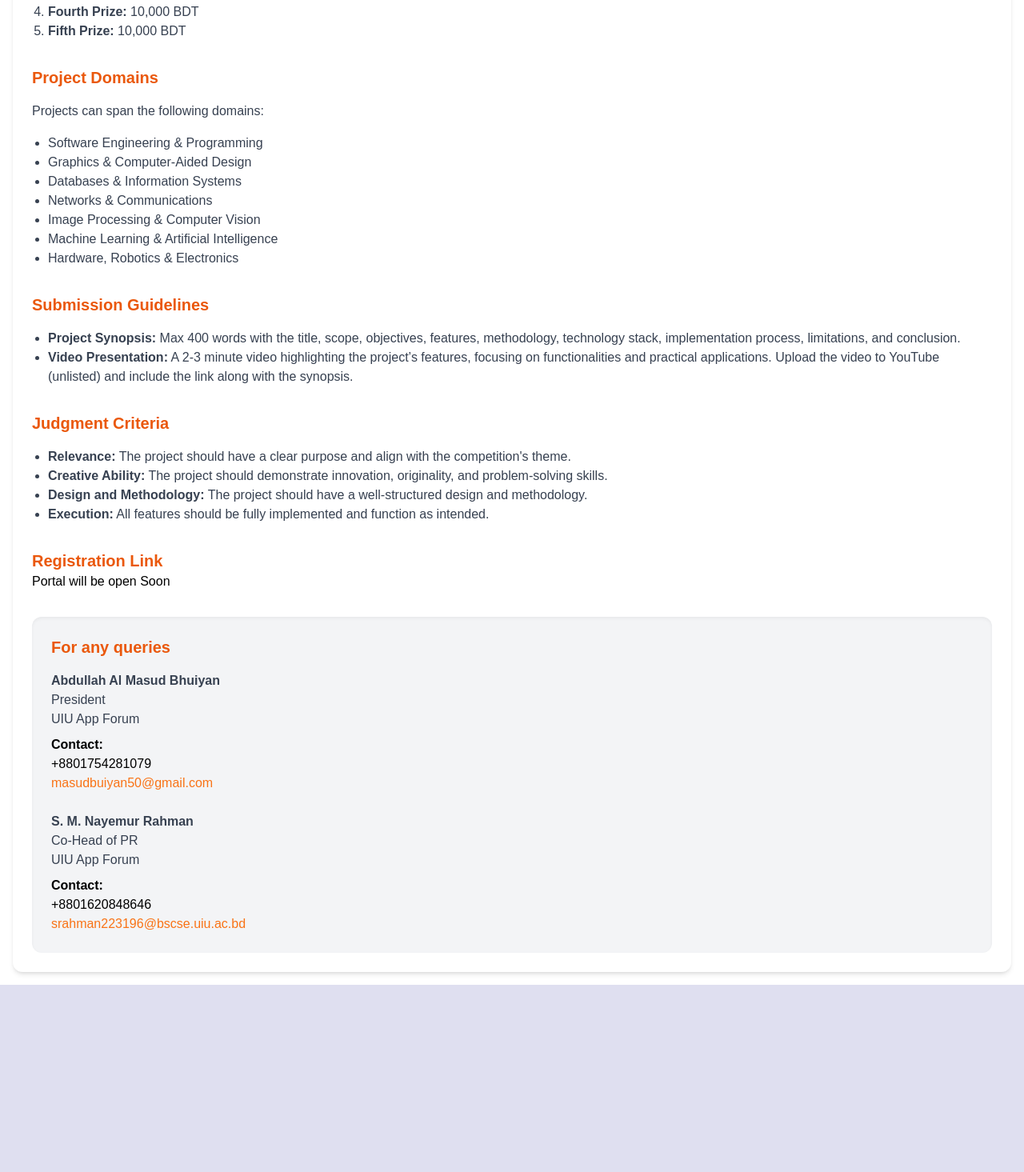
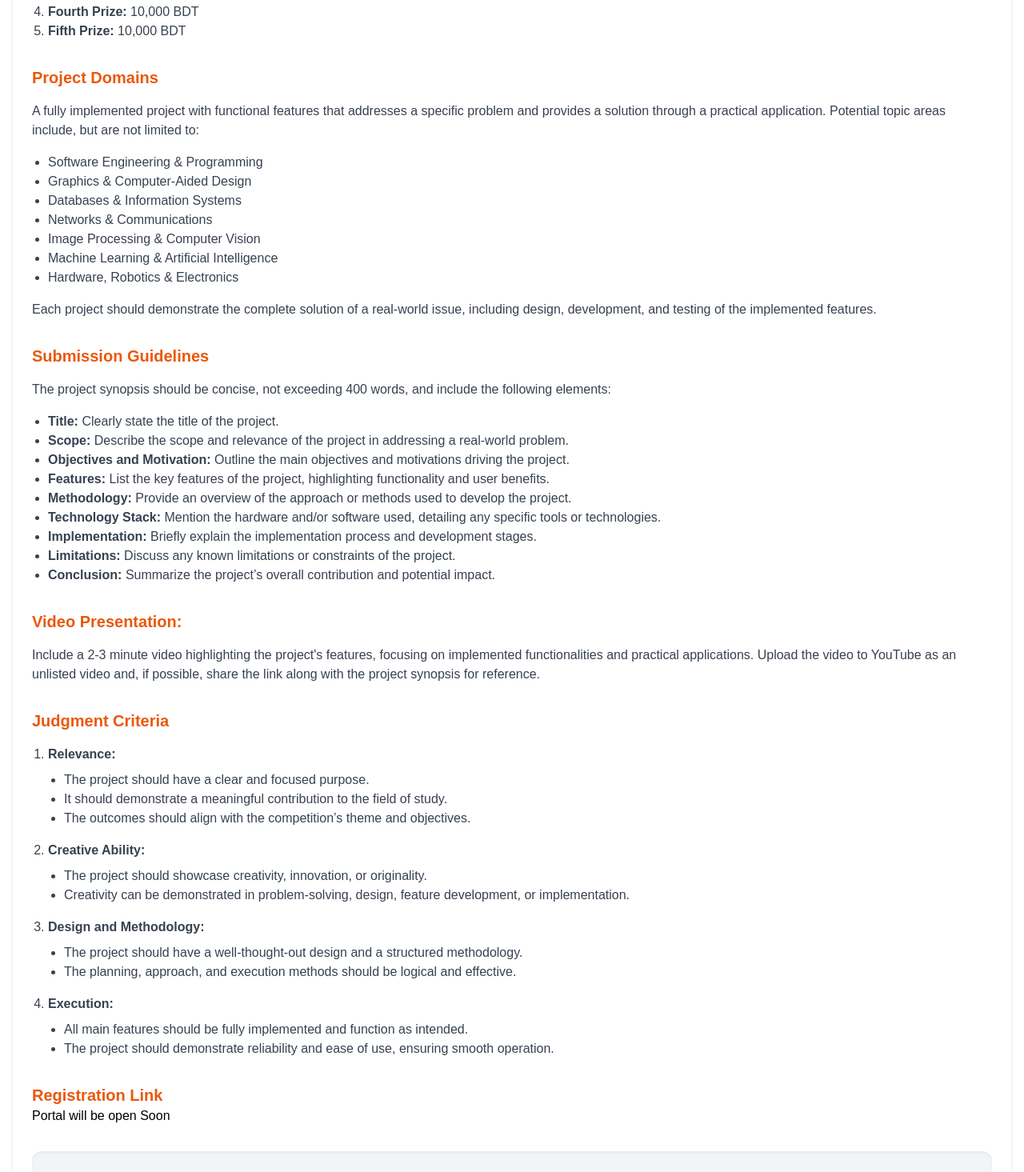
Before and after one commit to RuntimeError30/UIU-CSE-FEST-2025-React-, a React (Vite) app: page /project-show in a window 1280 px wide. Shown: the part 705-2170 px from the top of the page at 80% size. Before the commit the page ends 1936 px from the top, so only its background shows below. Built offline with nearby package versions, Linux system fonts and the light colour scheme; a web font is replaced by a local one.

Commit message:
Project Show event details updated

```diff
--- a/src/components/ProjectShow.jsx
+++ b/src/components/ProjectShow.jsx
@@ -1,4 +1,4 @@
-import React from 'react'
+
 
 const ProjectShow = () => {
   return (
@@ -10,21 +10,21 @@ const ProjectShow = () => {
           </h1>
           <p className="text-lg text-gray-600 mt-2">University Students and Recent Graduates</p>
           <p className="text-lg font-semibold text-gray-700 mt-2">
-            Registration Deadline: November 30, 2024
+            Registration Deadline: 20 December, 2024
           </p>
         </header>
 
         <section className="mb-8">
           <h2 className="text-xl font-semibold text-orange-600">Overview</h2>
           <p className="text-gray-700 mt-4">
-            The UIU CSE Fest 2025 offers university students an exciting opportunity to showcase their innovative software projects. In today’s rapidly evolving world, advancements in information technology play a key role in creating sustainable solutions. This event invites students to present impactful projects that reflect adaptability, creativity, and diverse skill sets. Projects can span various fields in information technology, science, and engineering, and may be developed solely in software or as hybrid systems integrating both software and hardware.
+            The UIU CSE Fest 2025 offers university students an exciting opportunity to showcase their innovative software projects. In today’s rapidly evolving world, advancements in information technology play a key role in creating sustainable solutions. This event invites students to present impactful projects that reflect adaptability, creativity, and diverse skill sets. Projects can span various fields in information technology, science, and engineering, and may be developed solely in software, or as hybrid systems integrating both software and hardware.
           </p>
         </section>
 
         <section className="mb-8">
           <h2 className="text-xl font-semibold text-orange-600">Registration</h2>
           <ul className="list-disc pl-5 text-gray-700 mt-4">
-            <li><strong>Registration Deadline:</strong> November 30, 2024</li>
+            <li><strong>Registration Deadline:</strong> 20 December 2024</li>
             <li><strong>Eligibility:</strong> Open to university students and recent graduates in Bangladesh (graduated within the past year)</li>
             <li><strong>Registration Fee:</strong> 1500 BDT per team</li>
             <li><strong>Team Formation:</strong> Teams of 3 to 5 members; each participant can only join one team</li>
@@ -45,7 +45,8 @@ const ProjectShow = () => {
         <section className="mb-8">
           <h2 className="text-xl font-semibold text-orange-600">Project Domains</h2>
           <p className="text-gray-700 mt-4">
-            Projects can span the following domains:
+            A fully implemented project with functional features that addresses a specific problem and provides a solution through a practical application.
+            Potential topic areas include, but are not limited to:
           </p>
           <ul className="list-disc pl-5 text-gray-700 mt-4">
             <li>Software Engineering & Programming</li>
@@ -56,24 +57,86 @@ const ProjectShow = () => {
             <li>Machine Learning & Artificial Intelligence</li>
             <li>Hardware, Robotics & Electronics</li>
           </ul>
+          <p className="text-gray-700 mt-4">
+            Each project should demonstrate the complete solution of a real-world issue, including design, development, and testing of the implemented features.
+
+          </p>
         </section>
 
         <section className="mb-8">
           <h2 className="text-xl font-semibold text-orange-600">Submission Guidelines</h2>
+          <p className="text-gray-700 mt-4">The project synopsis should be concise, not exceeding 400 words, and include the following elements:</p>
           <ul className="list-disc pl-5 text-gray-700 mt-4">
-            <li><strong>Project Synopsis:</strong> Max 400 words with the title, scope, objectives, features, methodology, technology stack, implementation process, limitations, and conclusion.</li>
-            <li><strong>Video Presentation:</strong> A 2-3 minute video highlighting the project’s features, focusing on functionalities and practical applications. Upload the video to YouTube (unlisted) and include the link along with the synopsis.</li>
+            <li><strong>Title:</strong> Clearly state the title of the project.</li>
+            <li><strong>Scope:</strong> Describe the scope and relevance of the project in addressing a real-world problem.</li>
+            <li><strong>Objectives and Motivation:</strong> Outline the main objectives and motivations driving the project.
+            </li>
+            <li><strong>Features:</strong> List the key features of the project, highlighting functionality and user benefits.
+            </li>
+            <li><strong>Methodology:</strong> Provide an overview of the approach or methods used to develop the project.
+
+            </li>
+            <li><strong>Technology Stack:</strong> Mention the hardware and/or software used, detailing any specific tools or technologies.
+
+            </li>
+            <li><strong>Implementation:</strong>  Briefly explain the implementation process and development stages.
+
+            </li>
+            <li><strong>Limitations:</strong>  Discuss any known limitations or constraints of the project.
+
+
+            </li>
+            <li><strong>Conclusion:</strong>  Summarize the project’s overall contribution and potential impact.
+
+
+            </li>
           </ul>
         </section>
+        <section className="mb-8">
+          <h2 className="text-xl font-semibold text-orange-600">Video Presentation:
+          </h2>
+          <p className="text-gray-700 mt-4">
+            Include a 2-3 minute video highlighting the project&apos;s features, focusing on implemented functionalities and practical applications. Upload the video to YouTube as an unlisted video and, if possible, share the link along with the project synopsis for reference.
 
+          </p>
+        </section>
         <section className="mb-8">
           <h2 className="text-xl font-semibold text-orange-600">Judgment Criteria</h2>
-          <ul className="list-disc pl-5 text-gray-700 mt-4">
-            <li><strong>Relevance:</strong> The project should have a clear purpose and align with the competition's theme.</li>
-            <li><strong>Creative Ability:</strong> The project should demonstrate innovation, originality, and problem-solving skills.</li>
-            <li><strong>Design and Methodology:</strong> The project should have a well-structured design and methodology.</li>
-            <li><strong>Execution:</strong> All features should be fully implemented and function as intended.</li>
-          </ul>
+          <ol className="list-decimal pl-5 text-gray-700 mt-4">
+            <li>
+              <strong>Relevance:</strong>
+              <ul className="list-disc pl-5 text-gray-700 mt-2">
+                <li>The project should have a clear and focused purpose.</li>
+                <li>It should demonstrate a meaningful contribution to the field of study.</li>
+                <li>The outcomes should align with the competition’s theme and objectives.</li>
+              </ul>
+            </li>
+            <li className="mt-4">
+              <strong>Creative Ability:</strong>
+              <ul className="list-disc pl-5 text-gray-700 mt-2">
+                <li>The project should showcase creativity, innovation, or originality.</li>
+                <li>
+                  Creativity can be demonstrated in problem-solving, design, feature
+                  development, or implementation.
+                </li>
+              </ul>
+            </li>
+            <li className="mt-4">
+              <strong>Design and Methodology:</strong>
+              <ul className="list-disc pl-5 text-gray-700 mt-2">
+                <li>The project should have a well-thought-out design and a structured methodology.</li>
+                <li>The planning, approach, and execution methods should be logical and effective.</li>
+              </ul>
+            </li>
+            <li className="mt-4">
+              <strong>Execution:</strong>
+              <ul className="list-disc pl-5 text-gray-700 mt-2">
+                <li>All main features should be fully implemented and function as intended.</li>
+                <li>The project should demonstrate reliability and ease of use, ensuring smooth operation.</li>
+              </ul>
+            </li>
+          </ol>
+
         </section>
 
         <section className="mb-8">
```
